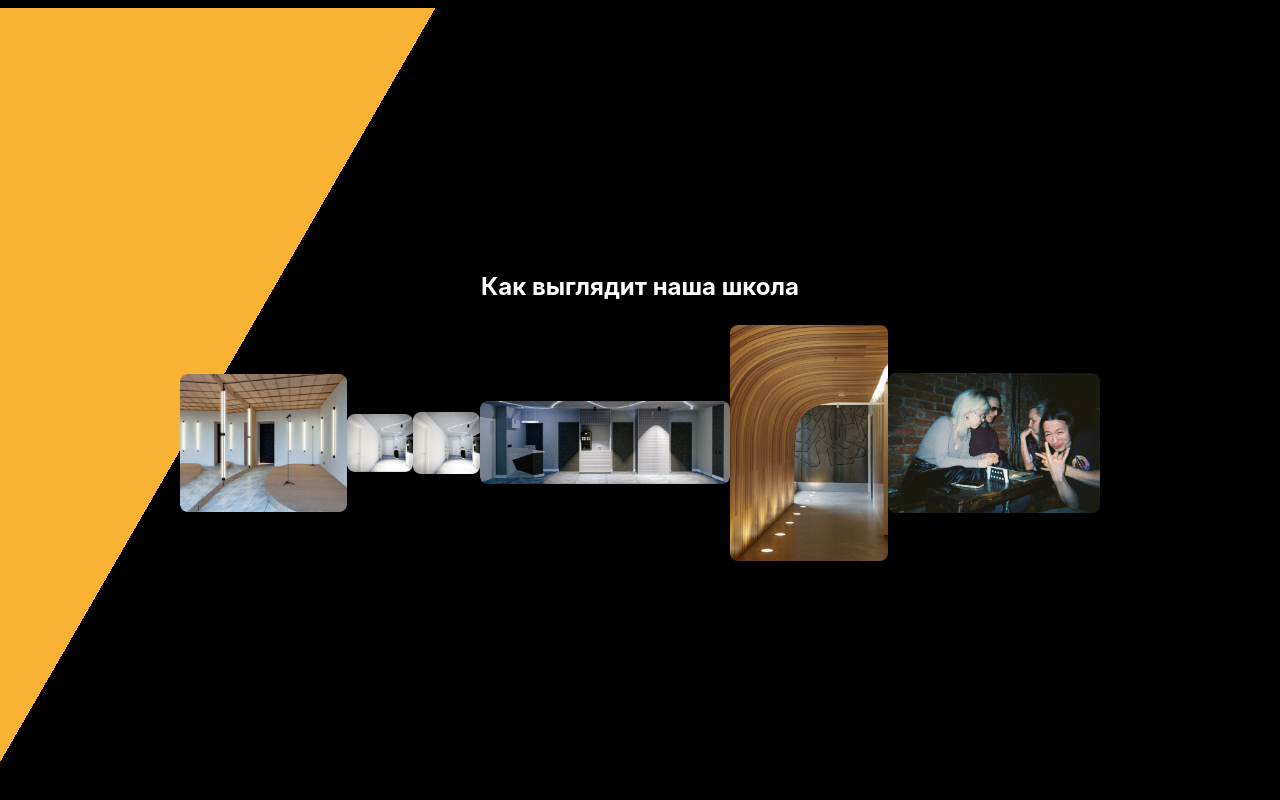
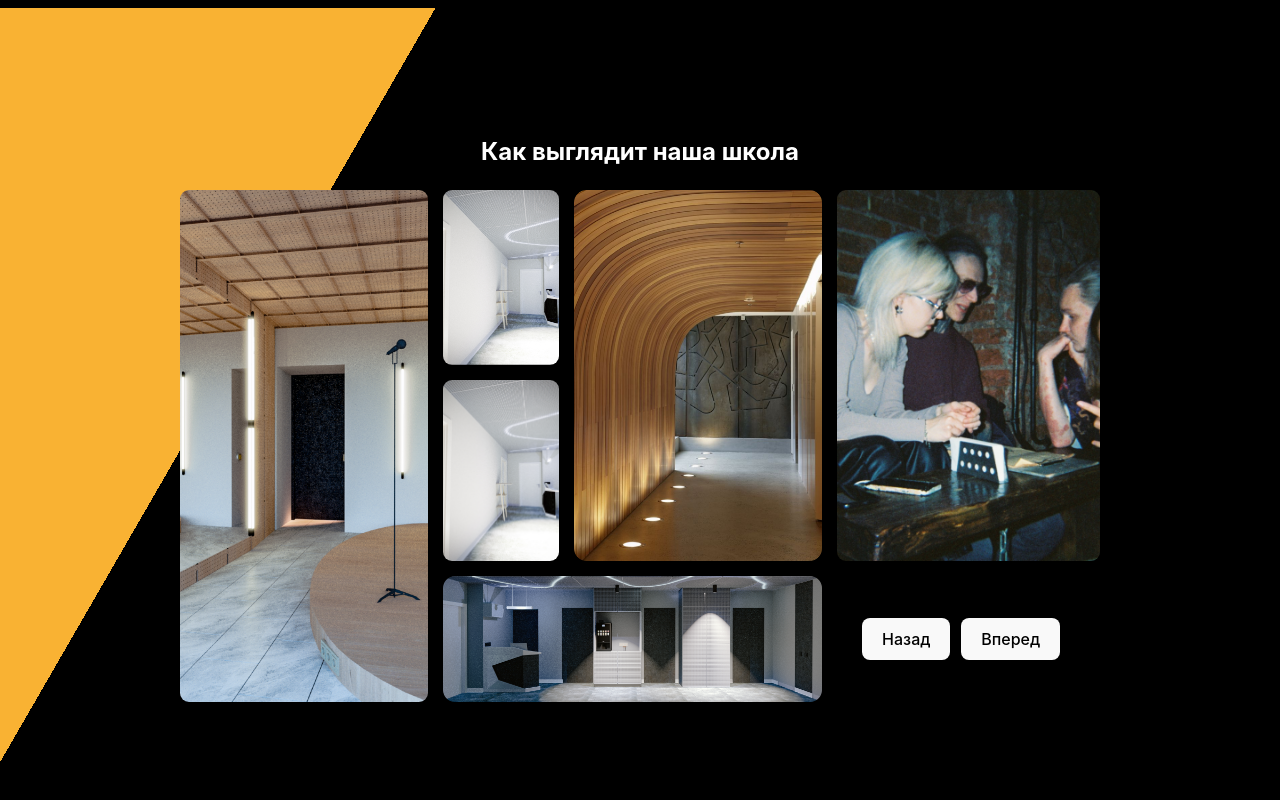
Before and after one commit to andrey-zinoviev-dev/evoMusic, a React (Vite) app: page / in a window 1280 px wide. Shown: the part 3192-3992 px from the top of the page. Built offline with nearby package versions, Linux system fonts and the light colour scheme; grey boxes are pictures that could not be loaded.

Commit message:
added photos and students components

```diff
--- a/src/Gallery.css
+++ b/src/Gallery.css
@@ -1,3 +1,56 @@
+.galley__ul {
+    display: grid;
+    grid-template-columns: repeat(7, 1fr);
+    gap: 15px;
+}
+.gallery__ul-li {
+    display: flex;
+    justify-content: center;
+    align-items: stretch;
+    height: 100%;
+}
+.gallery__ul-li {
+    grid-column: 1/3;
+    grid-row: 1/4;
+    /* grid-column: 1/3;
+    grid-row: 1/4; */
+
+    /* height: 100%;
+    display: flex; */
+}
+.gallery__ul-li:nth-of-type(2n) {
+    grid-row: 1/2;
+    grid-column: 3/4;
+}
+.gallery__ul-li:nth-of-type(3n) {
+    grid-row: 2/3;
+    grid-column: 3/4;
+}
+.gallery__ul-li:nth-of-type(4n) {
+    grid-row: 3/3;
+    grid-column: 3/6;
+}
+.gallery__ul-li:nth-of-type(5n) {
+    grid-column: 4/6;
+    grid-row: 1/3;
+}
+.gallery__ul-li:nth-of-type(6n) {
+    grid-column: 6/9;
+    grid-row: 1/3;
+}
+.gallery__ul-li:last-of-type {
+    grid-column: 6/8;
+    grid-row: 3/3;
+    align-items: center;
+    justify-content: space-between;
+    box-sizing: border-box;
+    padding: 0 10%;
+}
 .gallery__ul-li-img {
     width: 100%;
+    object-fit: cover;
+    border-radius: 9px;
 }
+/* .gallery__ul-li:nth-of-type(5n) {
+    width: 100%;
+} */
--- a/src/Gallery.jsx
+++ b/src/Gallery.jsx
@@ -11,8 +11,12 @@ export default function Gallery() {
                             <img className="gallery__ul-li-img" src={`/src/assets/${image}`}></img>
                         </li>
                     })}
+                    <li key="navigation-ul" className="gallery__ul-li">
+                        <button>Назад</button>
+                        <button>Вперед</button>
+                    </li>
                 </ul>
             </div>
         </section>
     )
-};
+}
--- a/src/Promo.jsx
+++ b/src/Promo.jsx
@@ -28,10 +28,10 @@ export default function Promo() {
             }}>
                 <p className="promo__btn-p">Познакомиться с Evolution Music School</p>
                 <motion.svg whileHover={{stroke: "rgb(255, 255, 255)"}} className="promo__btn-svg" width="120" height="120" viewBox="0 0 250 250" fill="none" xmlns="http://www.w3.org/2000/svg">
-                    <path d="M11.9707 75.2342C23.4843 49.0843 43.7088 27.7355 69.1983 14.8255C94.6877 1.91548 123.865 -1.75703 151.759 4.43373C179.652 10.6245 204.536 26.2955 222.171 48.7765C239.806 71.2576 249.1 99.1578 248.47 127.723C247.84 156.289 237.325 183.752 218.716 205.434C200.107 227.115 174.556 241.674 146.417 246.629C118.277 251.584 89.2905 246.628 64.395 232.607C39.4996 218.586 20.236 196.366 9.88651 169.734" stroke="#D9D9D9" stroke-width="5"/>
+                    <path d="M11.9707 75.2342C23.4843 49.0843 43.7088 27.7355 69.1983 14.8255C94.6877 1.91548 123.865 -1.75703 151.759 4.43373C179.652 10.6245 204.536 26.2955 222.171 48.7765C239.806 71.2576 249.1 99.1578 248.47 127.723C247.84 156.289 237.325 183.752 218.716 205.434C200.107 227.115 174.556 241.674 146.417 246.629C118.277 251.584 89.2905 246.628 64.395 232.607C39.4996 218.586 20.236 196.366 9.88651 169.734" stroke="#D9D9D9" strokeWidth="5"/>
                     <path d="M150 125L112.5 146.651L112.5 103.349L150 125Z" fill="#D9D9D9"/>
                 </motion.svg>
             </motion.button>}
         </section>
     )
-};
+}
--- a/src/utils.js
+++ b/src/utils.js
@@ -5,4 +5,6 @@ export const galleryImages = [
     "9,_Post 2.png",
     "5818530f9ae94fa956280a06b533adf6_wood_wall_paneling_wood_walls 1.png",
     "IMG_9930 1.png",
-]
+];
+
+export const students = [];
```
Also changed, not shown: src/Students.jsx (added, +25 -0 lines).
